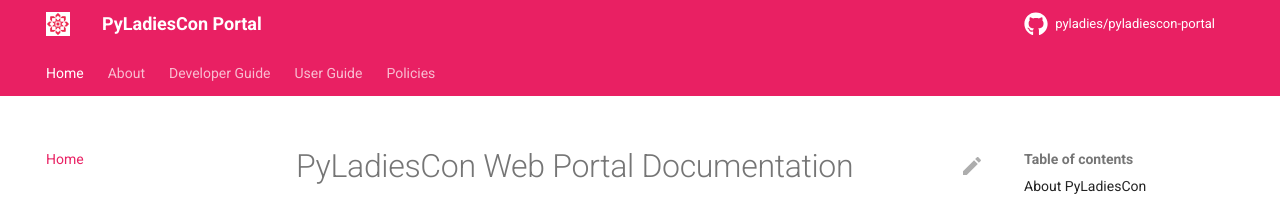
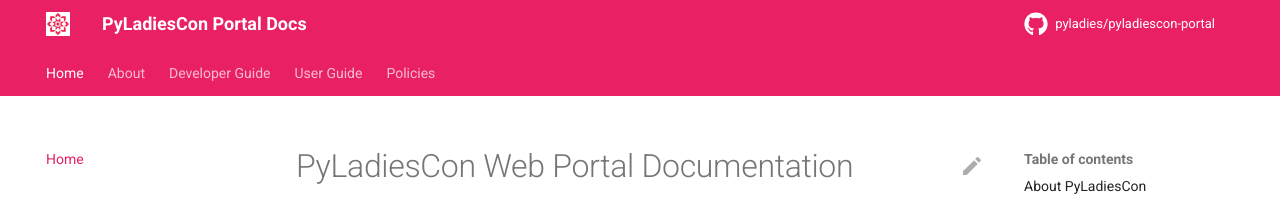
Before and after one commit to pyladies/pyladiescon-portal, an MkDocs documentation site: the page built from docs/index.md, in a window 1280 px wide. Shown: the top 205 px of the page. Built offline with MkDocs 1.6.1 and Material for MkDocs 9.7.7, drawn with Linux system fonts in a browser that asks for light colours; comment, search, counter and statistics services are not loaded.

Commit message:
Updated title to "PyLadiesCon Portal Docs"

```diff
--- a/mkdocs.yml
+++ b/mkdocs.yml
@@ -1,5 +1,5 @@
 # yaml-language-server: $schema=https://squidfunk.github.io/mkdocs-material/schema.json
-site_name: PyLadiesCon Portal
+site_name: PyLadiesCon Portal Docs
 site_url: https://pyladiescon-portal-docs.netlify.app
 theme:
   name: material
```
